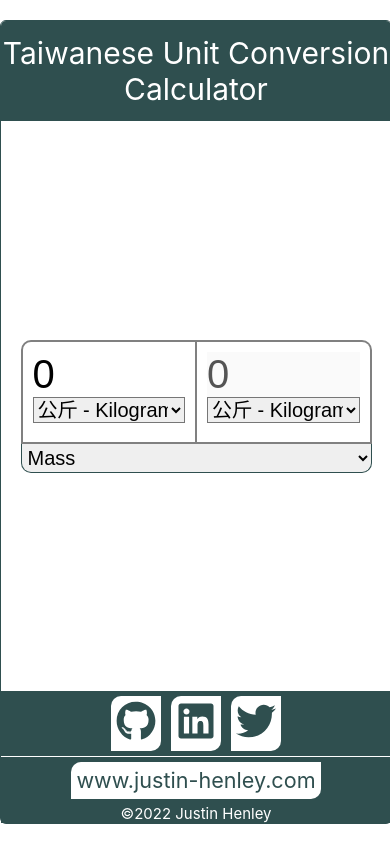
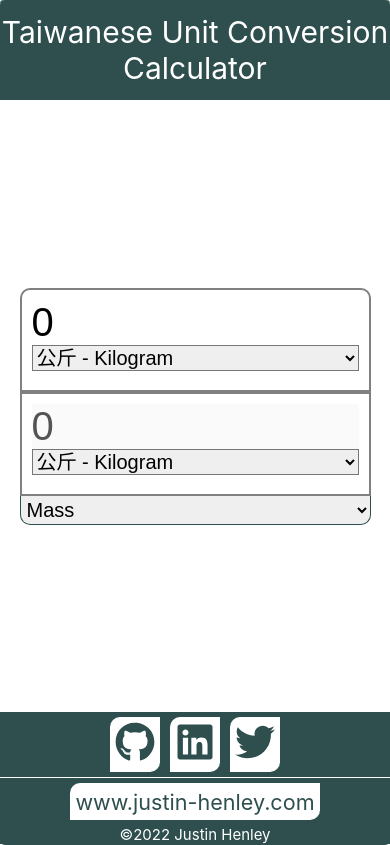
Before and after one commit to justin-henley/Taiwanese-Units-Converter---React, a React (Create React App) app: page / in a window 390 px wide. Built offline with nearby package versions, Linux system fonts and the light colour scheme.

Commit message:
Responsive

```diff
--- a/src/App.js
+++ b/src/App.js
@@ -28,13 +28,18 @@ const Div = styled.div`
   flex-direction: column;
   align-items: center;
   justify-content: space-between;
-  height: 95vh;
-  width: 100%;
+  height: 100vh;
+  width: 100vw;
   max-width: 600px;
   /* margin: auto; */
 
   border: 1px solid darkslategray;
   border-radius: 6px;
+
+  @media only screen and (min-width: 700px) {
+    height: 95vh;
+    max-height: 600px;
+  }
 `;
 
 export default App;
--- a/src/Contact.js
+++ b/src/Contact.js
@@ -52,10 +52,11 @@ const ContactDiv = styled.div`
   color: white;
   margin: 0 0 1px 0;
 
-  @media only screen and (min-width: 700px) {
+  @media only screen and (min-width: 600px) {
+    flex-direction: column;
     width: 50%;
     margin: 0 0 0 1px;
-    border-radius: 5px 0 5px 0;
+    border-radius: 0px 0 5px 0;
   }
 `;
 
--- a/src/Entry.js
+++ b/src/Entry.js
@@ -38,14 +38,26 @@ const StyledFieldset = styled.fieldset`
   height: 80px;
   padding: 0.5rem;
   border: 2px solid gray;
-  border-radius: 10px 0 0 0;
+  border-radius: 10px 10px 0 0;
 
   ${(props) =>
     props.isOutput &&
     css`
-      border-radius: 0 10px 0 0;
-      border-left: none;
+      border-radius: 0;
     `}
+
+  @media only screen and (min-width: 600px) {
+    height: 80px;
+    padding: 0.5rem;
+    border: 2px solid gray;
+    border-radius: 10px 0 0 0;
+    ${(props) =>
+      props.isOutput &&
+      css`
+        border-radius: 0 10px 0 0;
+        border-left: none;
+      `}
+  }
 `;
 
 export default Entry;
--- a/src/Footer.js
+++ b/src/Footer.js
@@ -17,7 +17,7 @@ const FooterDiv = styled.div`
   flex-direction: column-reverse;
   width: 100%;
 
-  @media only screen and (min-width: 700px) {
+  @media only screen and (min-width: 600px) {
     flex-direction: row;
     width: 100%;
     height: 100px;
--- a/src/Form.js
+++ b/src/Form.js
@@ -46,8 +46,13 @@ const Form = ({
 
 const StyledForm = styled.form`
   display: flex;
+  flex-direction: column;
   justify-content: center;
   align-items: center;
+
+  @media only screen and (min-width: 700px) {
+    flex-direction: row;
+  }
 `;
 
 const Label = styled.label`
```
